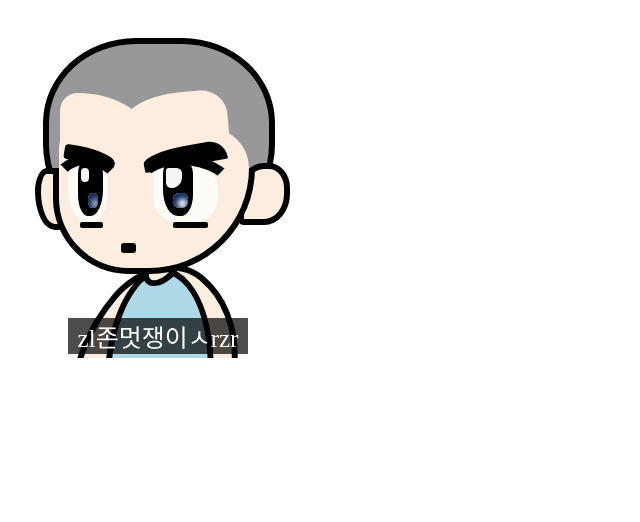
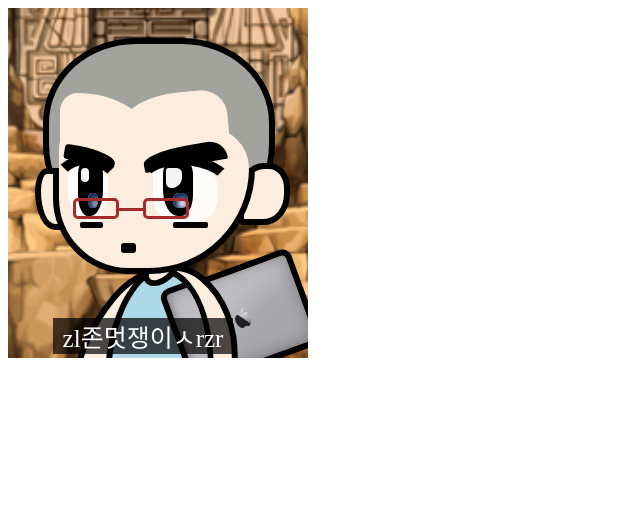
Before and after one commit to dana-y/Like_lion_charcter_contest, a plain HTML site: page index.html in a window 1280 px wide. Shown: the whole page, without its empty margins (0-640 px from the left). Drawn offline with Linux system fonts and the light colour scheme.

Commit message:
4/11 수정

```diff
--- a/index.html
+++ b/index.html
@@ -9,8 +9,11 @@
 </head>
 <body>
     <div class="box">
+        <div class="macbook-back"></div>
         <div class="body"></div>
-        <div class="clothes"></div>
+        <div class="clothes">
+            <div class="macbook-front"></div>
+        </div>
         <div class="neck"></div>
 
         <div class="hair"></div>
@@ -46,6 +49,9 @@
         <div class="eyeline right-top" ></div>
         <div class="eyeline right-bottom" ></div>
 
+        <div class="glasses left"></div>
+        <div class="glasses-line"></div>
+        <div class="glasses right"></div>
         <div class="id">zl존멋쟁이ㅅrzr</div>
 
     </div>
--- a/style.css
+++ b/style.css
@@ -6,9 +6,9 @@
     position: relative;
     width: 300px;
     height: 350px;
-    background-image: url(/빡빢이.png);
+    background-image: url(/메이플배경.png);
     background-repeat: no-repeat;
-    background-size: 140%;
+    background-size: cover;
     background-position-x: -60px;
     overflow: hidden;
 }
@@ -18,7 +18,7 @@
     position: absolute;
     top: 30px;
     left: 35px;
-    background-color: #98989A;
+    background-color: #A2A39D;
     width: 220px;
     height: 200px;
     border: 6px solid black;
@@ -104,8 +104,6 @@
     height: 65px;
     border-radius: 20% 50% 40% 40%;
 }
-
-/* 눈동자 디자인 */
 .eye_apple_black {
     position: absolute;
     background-color: black;
@@ -226,7 +224,27 @@
     height: 10px;
     border-radius: 3px;
 }
-
+.glasses {
+    top: 190px;
+    position: absolute;
+    width: 40px;
+    height: 15px;
+    border: 3px solid brown;
+    border-radius: 5px;
+}
+.glasses.left{
+    left: 65px;
+}
+.glasses.right{
+    left: 135px;
+}
+.glasses-line {
+    position: absolute;
+    top: 200px;
+    left: 110px;
+    width: 25px;
+    border-top: 3px solid brown;
+}
 /* 몸 디자인 */
 .body {
     position: absolute;
@@ -249,6 +267,7 @@
     border-radius: 50% 80% 0 80%;
     border: 6px solid black;
     transform: rotate(10deg);
+    overflow: hidden;
 }
 .neck {
     position: absolute;
@@ -261,12 +280,39 @@
     border-radius: 50%;
     transform: rotate(50deg);
 }
-
+.macbook-front {
+    position: absolute;
+    left: 50px;
+    top: -23px;
+    width: 130px;
+    height: 90px;
+    background-image: url(/맥북.png);
+    background-position-x: -16px;
+    background-position-y: -35px;
+    background-size: 130%;
+    transform: rotate(-30deg);
+    border: 6px solid black;
+    border-radius: 10px;
+}
+.macbook-back {
+    position: absolute;
+    left: 160px;
+    top: 260px;
+    width: 130px;
+    height: 90px;
+    background-image: url(/맥북.png);
+    background-position-x: -16px;
+    background-position-y: -35px;
+    background-size: 130%;
+    transform: rotate(-20deg);
+    border: 6px solid black;
+    border-radius: 10px;
+}
 /* 아이디박스 디자인 */
 .id {
     position: absolute;
     top: 310px;
-    left: 60px;
+    left: 45px;
     background-color: rgba( 0, 0, 0, 0.7 );
     font-size: 25px;
     color: white;
```
